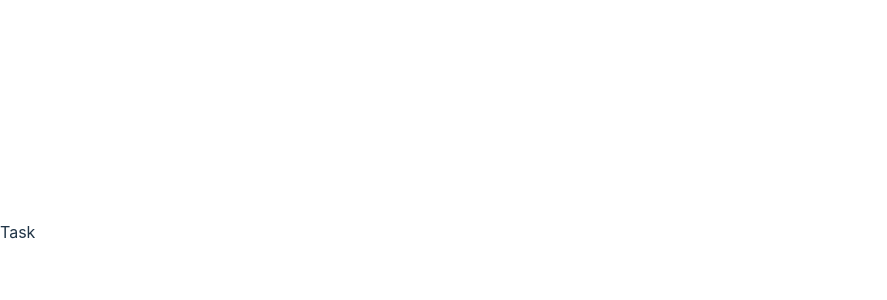
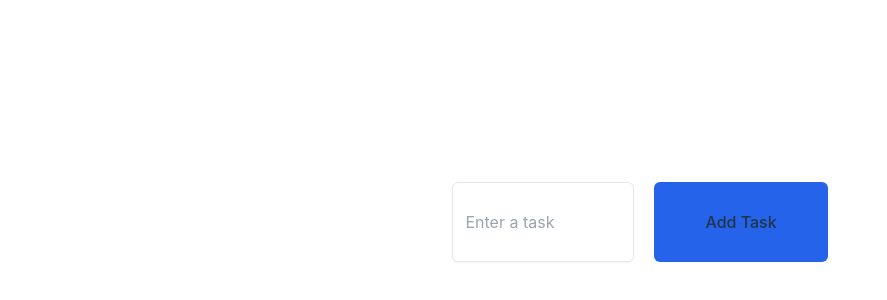
Before and after one commit to BagasDhitya/jcwdol015, a React (Vite) app: page / in a window 1280 px wide. Shown: the part 168-468 px from the top of the page, without its empty margins (0-887 px from the left). Built offline with nearby package versions, Linux system fonts and the light colour scheme.

Commit message:
add : useRef feature

```diff
--- /dev/null
+++ b/src/components/TodoApp.jsx
@@ -0,0 +1,49 @@
+import { useRef, useState } from "react";
+
+function TodoApp() {
+  const inputRef = useRef(null);
+  const [tasks, setTasks] = useState([]);
+
+  function addTasks() {
+    const task = inputRef.current.value;
+    if (task.trim()) {
+      setTasks([...tasks, task]);
+      inputRef.current.value = "";
+    }
+  }
+
+  return (
+    <div className="flex flex-col space-y-5">
+      <div className="flex space-x-5 h-20">
+        <input
+          className="w-full border rounded-md bg-white text-black shadow-sm p-3"
+          type="text"
+          ref={inputRef}
+          placeholder="Enter a task"
+        />
+        <button
+          onClick={addTasks}
+          className="w-full rounded-md bg-blue-600 p-1"
+        >
+          Add Task
+        </button>
+      </div>
+      <div className="flex flex-col">
+        <ul className="space-y-3">
+          {tasks?.map((task, index) => {
+            return (
+              <li
+                className="w-full h-20 border border-blue-700 text-black rounded-md"
+                key={index}
+              >
+                {task}
+              </li>
+            );
+          })}
+        </ul>
+      </div>
+    </div>
+  );
+}
+
+export default TodoApp;
--- a/src/pages/task/index.jsx
+++ b/src/pages/task/index.jsx
@@ -1,7 +1,11 @@
-import React from "react";
+import TodoApp from "../../components/TodoApp";
 
 const Task = () => {
-  return <div>Task</div>;
+  return (
+    <main className="w-screen h-screen bg-white flex justify-center items-center">
+      <TodoApp />
+    </main>
+  );
 };
 
 export default Task;
```
